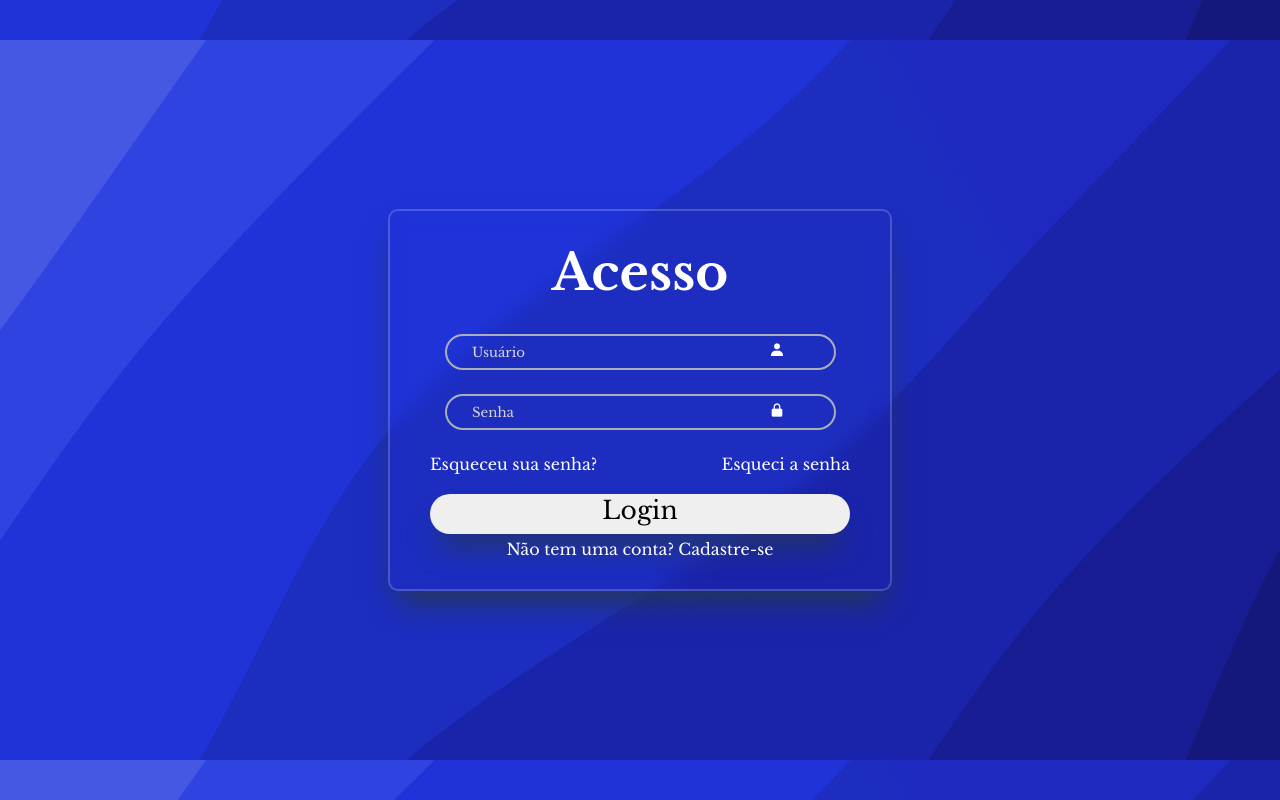
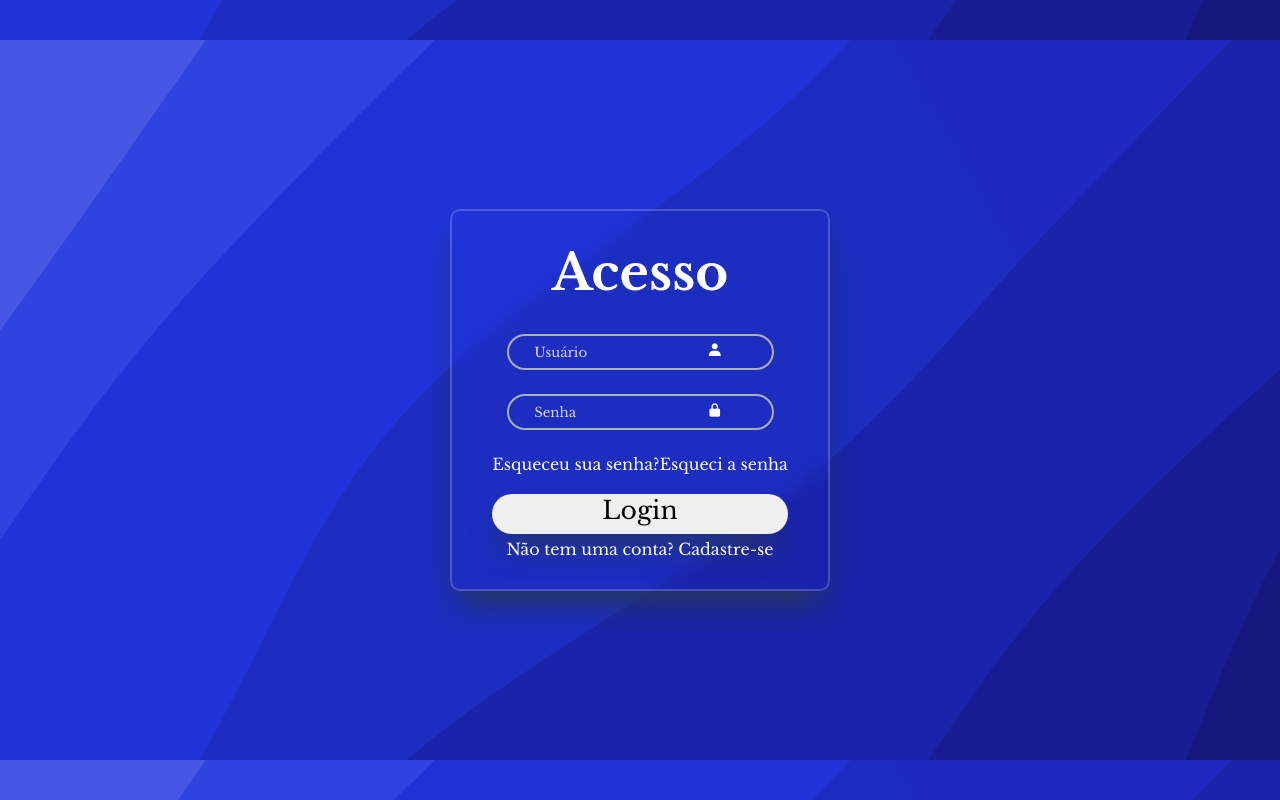
Before and after one commit to Ivirton-Filho/Login-page-Only-HTML-and-CSS-, a plain HTML site: page index.html in a window 1280 px wide. Drawn offline with nearby package versions, Linux system fonts and the light colour scheme; a web font is replaced by a local one.

Commit message:
altera a largura do contêiner para 1fr

```diff
--- a/style.css
+++ b/style.css
@@ -14,7 +14,7 @@ body{
 }
 
 .container{
-    width: 420px;
+    width: 1fr;
     background-color: transparent;
     border: 2px solid rgba(255, 255, 255, .2);
     border-radius: 10px;
```
